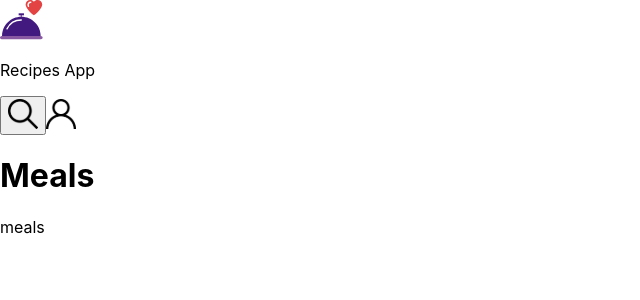
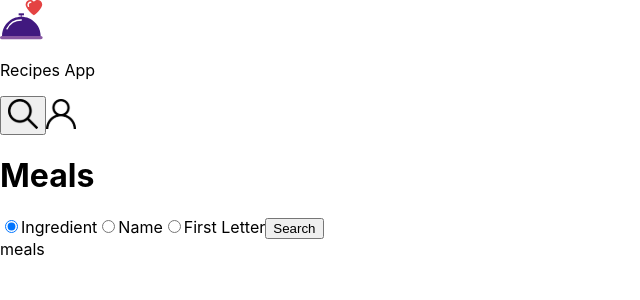
Before and after one commit to Matheus-Pozett/App-de-Receitas, a React (Vite) app: page /meals in a window 1280 px wide. Shown: the top 300 px of the page, without its empty margins (0-640 px from the left). Built offline with nearby package versions, Linux system fonts and the light colour scheme.

Commit message:
feat: implementa busca a Api de comidas e bebidas atraves do searchBar

```diff
--- a/src/components/header/Header.tsx
+++ b/src/components/header/Header.tsx
@@ -3,6 +3,7 @@ import { useState } from 'react';
 import imgPage from '../../images/iconeRecipesapp.svg';
 import imgProfile from '../../images/profileIcon.svg';
 import imgSearch from '../../images/searchIcon.svg';
+import { SearchBar } from '../searchBar';
 
 type HeaderProps = {
   title: string
@@ -11,6 +12,11 @@ type HeaderProps = {
 
 function Header({ title, iconSearch }: HeaderProps) {
   const [showInput, setShowInput] = useState(false);
+  const [inputValue, setInputValue] = useState('');
+
+  const handleInputChange = (event: React.ChangeEvent<HTMLInputElement>) => {
+    setInputValue(event.target.value);
+  };
 
   const handleClick = () => {
     setShowInput(!showInput);
@@ -34,7 +40,13 @@ function Header({ title, iconSearch }: HeaderProps) {
       </Link>
 
       <h1 data-testid="page-title">{title}</h1>
-      {showInput && <input data-testid="search-input" />}
+      {showInput && (
+        <input
+          data-testid="search-input"
+          value={ inputValue }
+          onChange={ handleInputChange }
+        />)}
+      <SearchBar inputValue={ inputValue } />
     </header>
   );
 }
--- /dev/null
+++ b/src/components/searchBar/SearchBar.tsx
@@ -0,0 +1,89 @@
+import { useState } from 'react';
+import { useLocation } from 'react-router-dom';
+import { getDrinksByFirstLetter, getDrinksByIngredient, getDrinksByName,
+  getMealsByFirstLetter, getMealsByIngredient, getMealsByName } from '../../services/api';
+
+type SearchBarProps = {
+  inputValue: string
+};
+
+function SearchBar({ inputValue }: SearchBarProps) {
+  const [searchOption, setSearchOption] = useState('ingredient');
+  const { pathname } = useLocation();
+
+  const handleChange = (event: React.ChangeEvent<HTMLInputElement>) => {
+    setSearchOption(event.target.value);
+  };
+
+  const handleClick = async (event: React.FormEvent<HTMLFormElement>) => {
+    event.preventDefault();
+
+    switch (searchOption) {
+      case 'ingredient':
+        if (pathname === '/meals') {
+          await getMealsByIngredient(inputValue);
+        }
+        if (pathname === '/drinks') {
+          await getDrinksByIngredient(inputValue);
+        }
+        break;
+      case 'name':
+        if (pathname === '/meals') {
+          await getMealsByName(inputValue);
+        }
+        if (pathname === '/drinks') {
+          await getDrinksByName(inputValue);
+        }
+        break;
+      case 'first-letter':
+        if (inputValue.length !== 1) {
+          window.alert('Your search must have only 1 (one) character');
+        }
+
+        if (pathname === '/meals') {
+          await getMealsByFirstLetter(inputValue);
+        }
+        if (pathname === '/drinks') {
+          await getDrinksByFirstLetter(inputValue);
+        }
+        break;
+      default:
+        break;
+    }
+  };
+
+  return (
+    <form onSubmit={ handleClick }>
+      <input
+        type="radio"
+        name="search-option"
+        data-testid="ingredient-search-radio"
+        value="ingredient"
+        checked={ searchOption === 'ingredient' }
+        onChange={ handleChange }
+      />
+      <label htmlFor="search-option">Ingredient</label>
+      <input
+        type="radio"
+        name="search-option"
+        data-testid="name-search-radio"
+        value="name"
+        checked={ searchOption === 'name' }
+        onChange={ handleChange }
+      />
+      <label htmlFor="search-option">Name</label>
+      <input
+        type="radio"
+        name="search-option"
+        data-testid="first-letter-search-radio"
+        value="first-letter"
+        checked={ searchOption === 'first-letter' }
+        onChange={ handleChange }
+      />
+      <label htmlFor="search-option">First Letter</label>
+      <button data-testid="exec-search-btn">Search</button>
+    </form>
+  );
+}
+
+export { SearchBar };
--- /dev/null
+++ b/src/components/searchBar/index.ts
@@ -0,0 +1 @@
+export * from './SearchBar';
--- /dev/null
+++ b/src/services/api.ts
@@ -0,0 +1,35 @@
+export const getMealsByIngredient = async (ingredient: string) => {
+  const response = await fetch(`https://www.themealdb.com/api/json/v1/1/filter.php?i=${ingredient}`);
+  const data = await response.json();
+  return data;
+};
+
+export const getMealsByName = async (name: string) => {
+  const response = await fetch(`https://www.themealdb.com/api/json/v1/1/search.php?s=${name}`);
+  const data = await response.json();
+  return data;
+};
+
+export const getMealsByFirstLetter = async (letter: string) => {
+  const response = await fetch(`https://www.themealdb.com/api/json/v1/1/search.php?f=${letter}`);
+  const data = await response.json();
+  return data;
+};
+
+export const getDrinksByIngredient = async (ingredient: string) => {
+  const response = await fetch(`https://www.thecocktaildb.com/api/json/v1/1/filter.php?i=${ingredient}`);
+  const data = await response.json();
+  return data;
+};
+
+export const getDrinksByName = async (name: string) => {
+  const response = await fetch(`https://www.thecocktaildb.com/api/json/v1/1/search.php?s=${name}`);
+  const data = await response.json();
+  return data;
+};
+
+export const getDrinksByFirstLetter = async (letter: string) => {
+  const response = await fetch(`https://www.thecocktaildb.com/api/json/v1/1/search.php?f=${letter}`);
+  const data = await response.json();
+  return data;
+};
```
